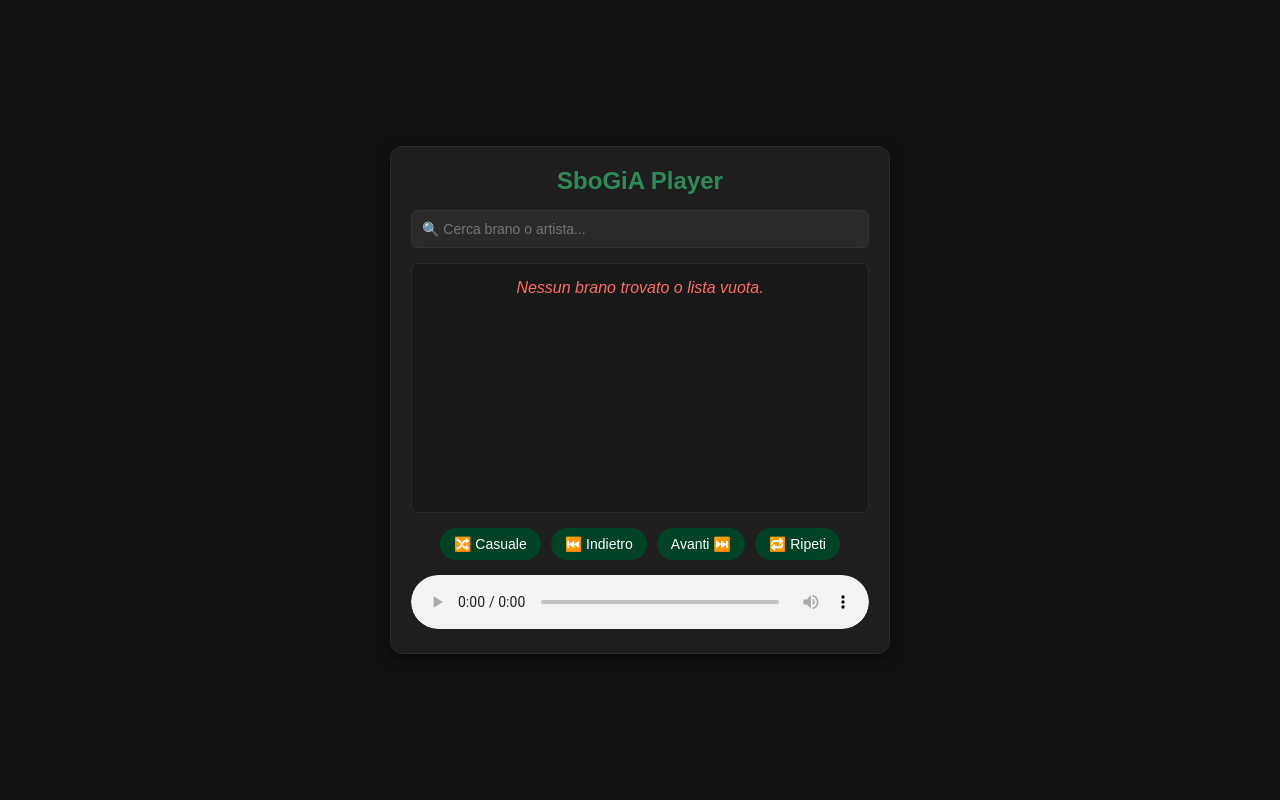
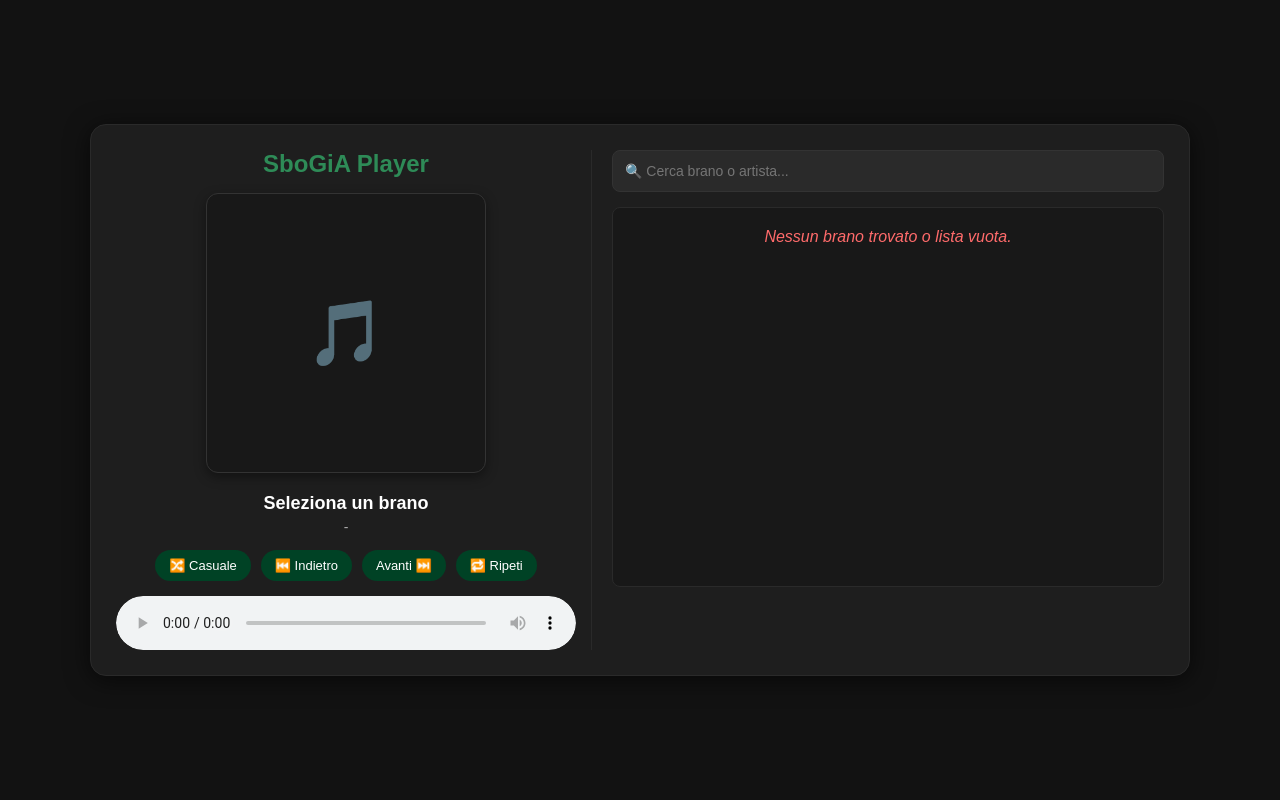
Before and after one commit to gegennarogegeya/SBOGIOCANSU, a Flask app: page / in a window 1280 px wide. Run offline with Flask 3, Linux system fonts and the light colour scheme; data that the repository does not hold is empty.

Commit message:
Update index.html

```diff
--- a/templates/index.html
+++ b/templates/index.html
@@ -12,34 +12,106 @@
             font-family: Arial, sans-serif;
             background-color: #121212;
             color: #ffffff;
+            margin: 0;
+            padding: 20px;
+            min-height: 100vh;
             display: flex;
             justify-content: center;
             align-items: center;
-            min-height: 100vh;
-            margin: 0;
-            padding: 15px;
         }
-        .player-container {
+        .app-layout {
+            display: flex;
+            flex-direction: row;
+            gap: 20px;
+            width: 100%;
+            max-width: 1100px;
             background-color: #1e1e1e;
-            padding: 20px;
-            border-radius: 12px;
-            width: 100%;
-            max-width: 500px;
-            box-shadow: 0 4px 15px rgba(0,0,0,0.5);
+            padding: 25px;
+            border-radius: 16px;
+            box-shadow: 0 4px 25px rgba(0,0,0,0.6);
             border: 1px solid #2a2a2a;
         }
+        @media (max-width: 768px) {
+            .app-layout {
+                flex-direction: column;
+            }
+        }
+
+        /* Sezione Sinistra: Player */
+        .player-side {
+            flex: 1;
+            display: flex;
+            flex-direction: column;
+            align-items: center;
+            justify-content: center;
+            padding-right: 15px;
+            border-right: 1px solid #2a2a2a;
+        }
+        @media (max-width: 768px) {
+            .player-side {
+                border-right: none;
+                border-bottom: 1px solid #2a2a2a;
+                padding-right: 0;
+                padding-bottom: 20px;
+            }
+        }
+        .cover-box {
+            width: 100%;
+            max-width: 280px;
+            height: 280px;
+            background-color: #181818;
+            border-radius: 12px;
+            border: 1px solid #333;
+            display: flex;
+            align-items: center;
+            justify-content: center;
+            font-size: 64px;
+            margin-bottom: 20px;
+            box-shadow: 0 4px 12px rgba(0,0,0,0.4);
+            overflow: hidden;
+        }
+        .cover-box img {
+            width: 100%;
+            height: 100%;
+            object-fit: cover;
+        }
+        .track-info {
+            text-align: center;
+            margin-bottom: 15px;
+            width: 100%;
+        }
+        .track-title {
+            font-size: 18px;
+            font-weight: bold;
+            color: #ffffff;
+            margin-bottom: 5px;
+            white-space: nowrap;
+            overflow: hidden;
+            text-overflow: ellipsis;
+        }
+        .track-artist {
+            font-size: 14px;
+            color: #aaa;
+        }
         h1 {
-            text-align: center;
             color: #2e8b57;
             font-size: 24px;
             margin-top: 0;
             margin-bottom: 15px;
+            text-align: center;
+        }
+
+        /* Sezione Destra: Copertine / Lista */
+        .content-side {
+            flex: 1.2;
+            display: flex;
+            flex-direction: column;
         }
         .search-box {
             width: 100%;
-            padding: 10px;
+            padding: 12px;
             margin-bottom: 15px;
-            border-radius: 6px;
+            border-radius: 8px;
             border: 1px solid #333;
             background-color: #2a2a2a;
             color: #fff;
@@ -47,24 +119,25 @@
             outline: none;
         }
         .search-box:focus {
-            border-color: #004225;
+            border-color: #2e8b57;
         }
         .playlist {
             list-style: none;
             padding: 0;
-            margin: 0 0 15px 0;
-            height: 250px;
-            max-height: 250px;
+            margin: 0;
+            height: 380px;
             overflow-y: auto;
             border: 1px solid #2a2a2a;
-            border-radius: 6px;
+            border-radius: 8px;
             background-color: #181818;
         }
         .playlist li {
-            padding: 10px;
+            padding: 12px 15px;
             border-bottom: 1px solid #2a2a2a;
             cursor: pointer;
             transition: background 0.2s;
+            display: flex;
+            flex-direction: column;
         }
         .playlist li:last-child {
             border-bottom: none;
@@ -83,12 +156,13 @@
         .song-artist {
             font-size: 0.85em;
             color: #aaa;
+            margin-top: 3px;
         }
         .playlist li.active .song-artist {
             color: #ddd;
         }
         .status-msg {
-            padding: 15px;
+            padding: 20px;
             text-align: center;
             color: #ff6b6b;
             font-style: italic;
@@ -99,6 +173,7 @@
             align-items: center;
             gap: 10px;
             margin-bottom: 15px;
+            width: 100%;
         }
         .btn-control {
             background-color: #004225;
@@ -107,7 +182,7 @@
             padding: 8px 14px;
             border-radius: 20px;
             cursor: pointer;
-            font-size: 14px;
+            font-size: 13px;
             transition: background 0.2s;
         }
         .btn-control:hover {
@@ -125,14 +200,19 @@
 </head>
 <body>
 
-<div class="player-container">
+<div class="app-layout">
+    <!-- SINISTRA: PLAYER ED ELEMENTI DI RIPRODUZIONE -->
+    <div class="player-side">
         <h1>SboGiA Player</h1>
 
-    <input type="text" id="searchInput" class="search-box" placeholder="🔍 Cerca brano o artista...">
+        <div class="cover-box" id="coverBox">
+            🎵
+        </div>
 
-    <ul class="playlist" id="playlist">
-        <div id="statusMsg" class="status-msg">Caricamento brani dallo spazio...</div>
-    </ul>
+        <div class="track-info">
+            <div class="track-title" id="currentTitle">Seleziona un brano</div>
+            <div class="track-artist" id="currentArtist">-</div>
+        </div>
 
         <div class="controls">
             <button class="btn-control" id="shuffleBtn">🔀 Casuale</button>
@@ -144,6 +224,16 @@
         <audio id="audioPlayer" controls></audio>
     </div>
 
+    <!-- DESTRA: LISTA E RICERCA -->
+    <div class="content-side">
+        <input type="text" id="searchInput" class="search-box" placeholder="🔍 Cerca brano o artista...">
+
+        <ul class="playlist" id="playlist">
+            <div id="statusMsg" class="status-msg">Caricamento brani dai canali...</div>
+        </ul>
+    </div>
+</div>
+
 <script>
     const player = document.getElementById('audioPlayer');
     const playlistUl = document.getElementById('playlist');
@@ -153,6 +243,8 @@
     const shuffleBtn = document.getElementById('shuffleBtn');
     const repeatBtn = document.getElementById('repeatBtn');
     const statusMsg = document.getElementById('statusMsg');
+    const currentTitle = document.getElementById('currentTitle');
+    const currentArtist = document.getElementById('currentArtist');
 
     let songsData = [];
     let items = [];
@@ -175,9 +267,7 @@
                 return;
             }
 
-            // Invertiamo per avere gli ultimi aggiunti in alto
             songsData.reverse();
-
             playlistUl.innerHTML = '';
 
             songsData.forEach((song, index) => {
@@ -236,6 +326,9 @@
 
         const title = selected.getAttribute('data-title');
         const artist = selected.getAttribute('data-artist');
+
+        currentTitle.textContent = title;
+        currentArtist.textContent = artist;
 
         player.src = selected.getAttribute('data-src');
         currentIndex = index;
```
Lines whose indentation alone changed are shown as unchanged.
